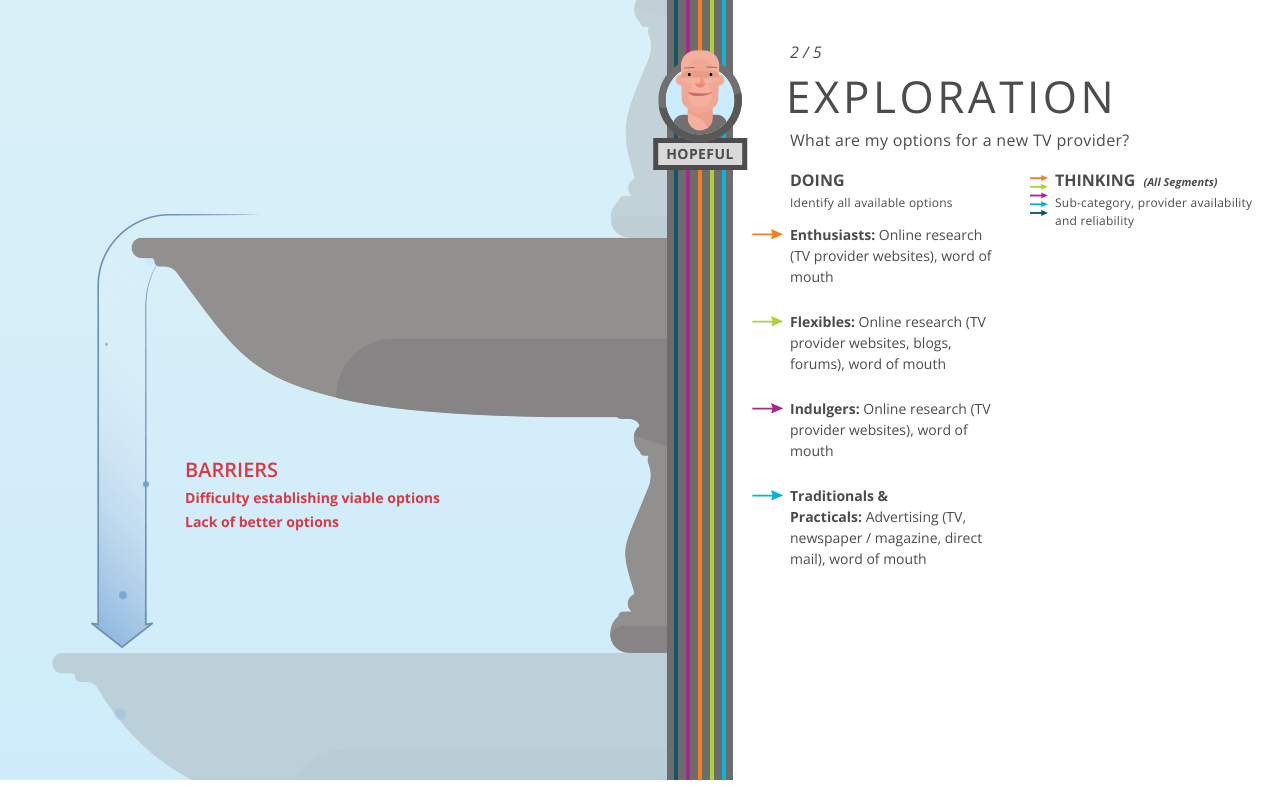
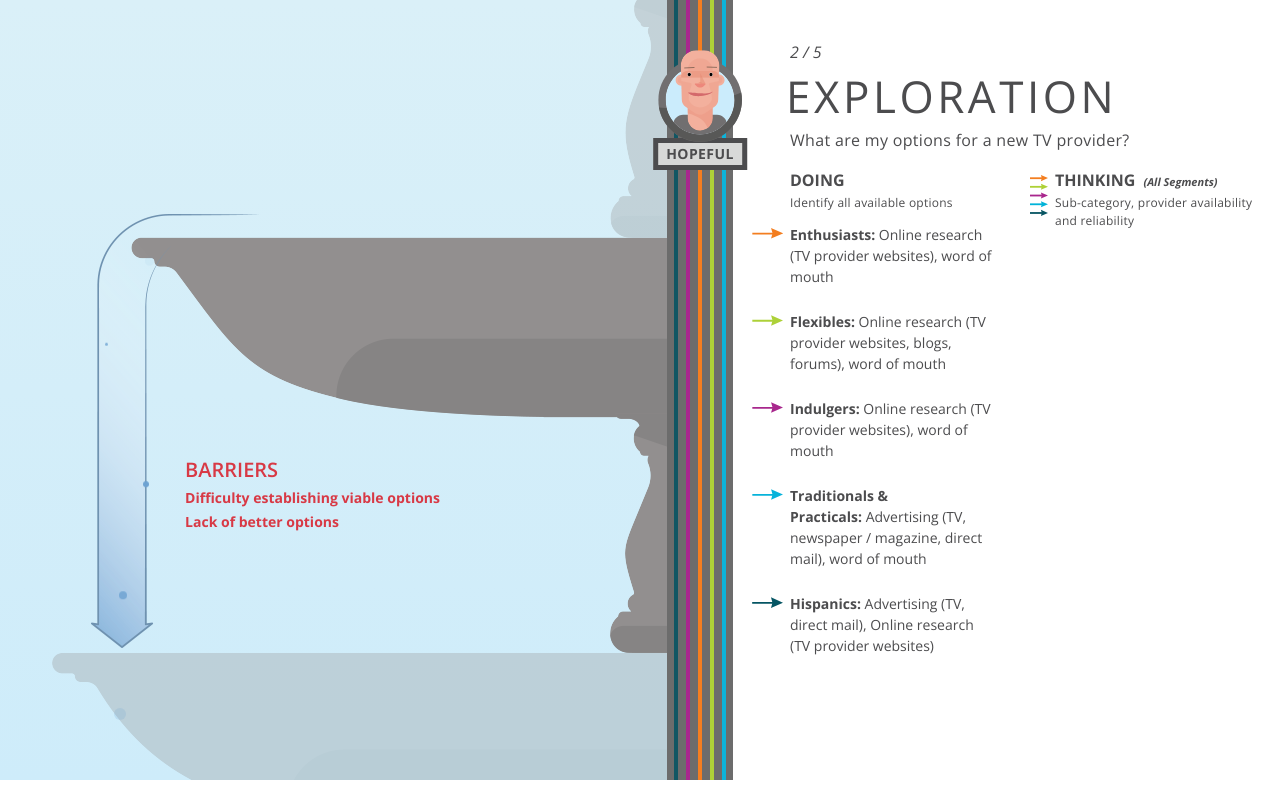
Before and after one commit to EggStrategy/dish-path-purchase, a PHP site: template views/stage-2.php in a window 1280 px wide; the page is wider, and only the part inside the window is pictured. Run offline with PHP 8.4, Linux system fonts and the light colour scheme; the template is opened without the code that fills it, so the values that code supplies are empty; some libraries are stand-ins or nearby versions.

Commit message:
Add Hisp Arrow / Add Hisp to S2

```diff
--- a/assets/css/application.css
+++ b/assets/css/application.css
@@ -288,7 +288,7 @@ em {
 }
 
 [class*="arrow-thinking-"] {
-  background: url('/assets/images/arrows.svg?1408637448') no-repeat;
+  background: url('/assets/images/arrows.svg?1411504870') no-repeat;
   width: 31px;
   height: 11px;
 }
@@ -303,6 +303,10 @@ em {
 
 .arrow-thinking-4 {
   background-position: 0 -42px;
+}
+
+.arrow-thinking-5 {
+  background-position: 0 -57px;
 }
 
 .arrow-down-s1 {
--- a/assets/sass/global/_icons.scss
+++ b/assets/sass/global/_icons.scss
@@ -157,6 +157,11 @@
   background-position: 0 -42px;
 }
 
+.arrow-thinking-5 {
+  background-position: 0 -57px;
+}
+
+
 
 // Fountain Arrows
 
--- a/views/stage-2.php
+++ b/views/stage-2.php
@@ -47,6 +47,7 @@
           <li data-segment="indulgers"><span class="arrow-thinking-3"></span><span class="label">Indulgers:</span> Online research
 (TV provider websites), word of mouth </li>
           <li data-segment="traditionals"><span class="arrow-thinking-4"></span><span class="label">Traditionals & Practicals:</span> Advertising (TV, newspaper / magazine, direct mail), word of mouth</li>
+          <li data-segment="hispanics"><span class="arrow-thinking-5"></span><span class="label">Hispanics:</span> Advertising (TV, direct mail), Online research (TV provider websites)</li>
         </ul>
       </div>
 
```
Also changed, not shown: assets/images/arrows.svg.
